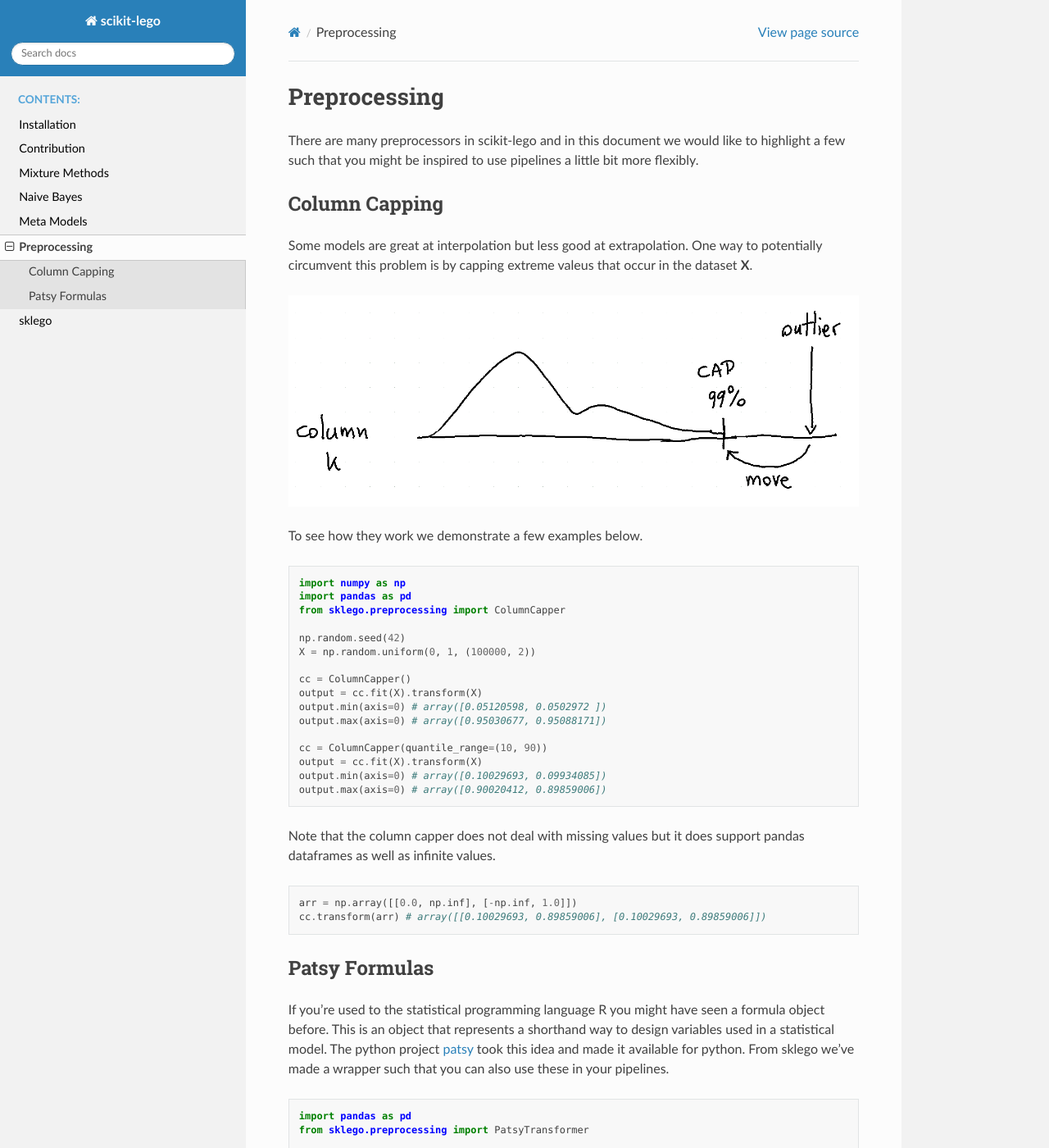
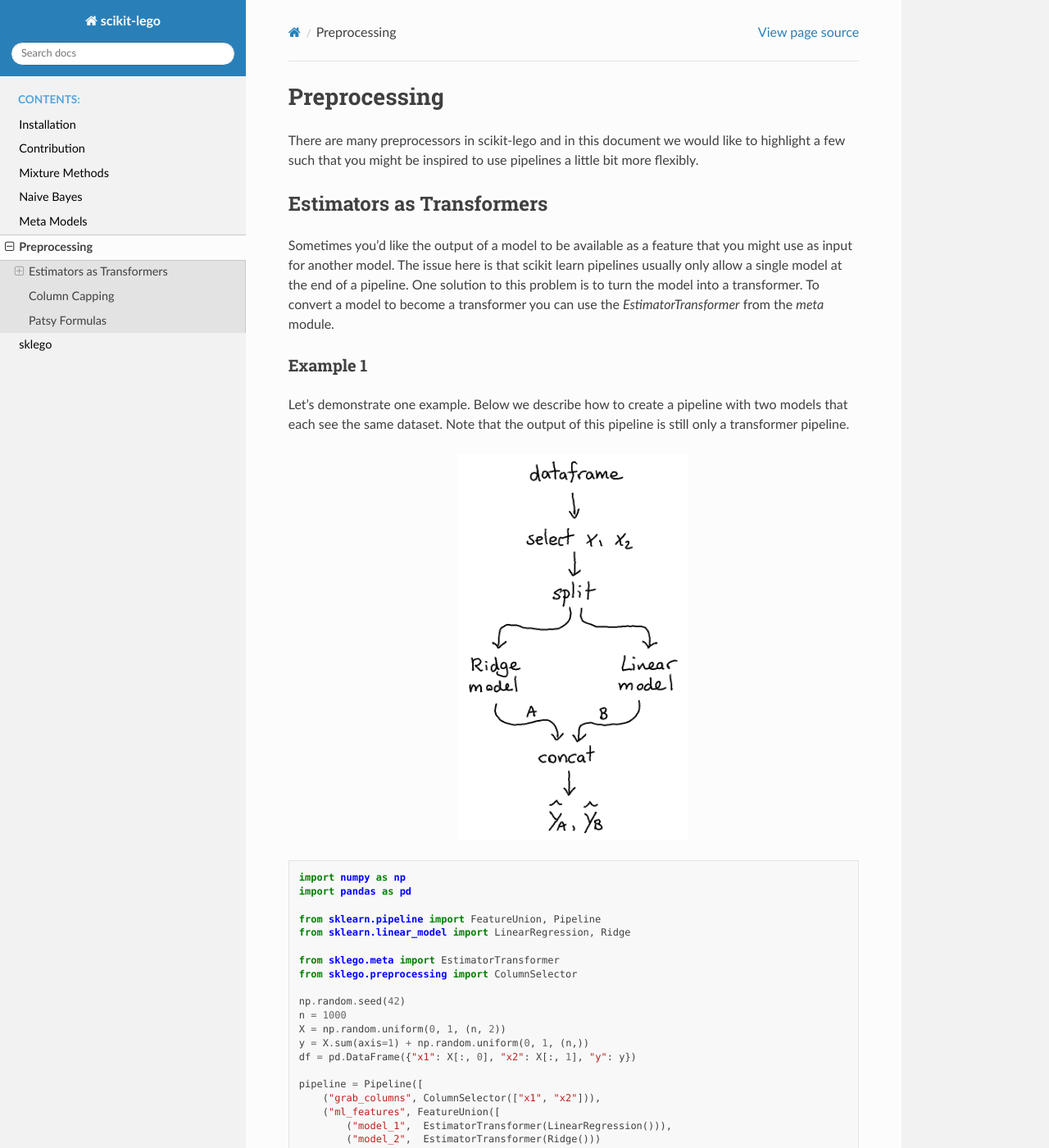
Before and after one commit to koaning/scikit-lego, a Sphinx documentation site: the page built from doc/preprocessing.rst, in a window 1280 px wide and 1400 px high. Shown: the whole window at 82% size. Built offline with Sphinx 7.4.7 and the Read the Docs theme 2.0.0, drawn with Linux system fonts in a browser that asks for light colours; some of the changed text lies outside the part shown.

Commit message:
added moar docs and bumped version!

```diff
--- a/doc/preprocessing.rst
+++ b/doc/preprocessing.rst
@@ -4,6 +4,81 @@ Preprocessing
 There are many preprocessors in scikit-lego and in this document we
 would like to highlight a few such that you might be inspired to use
 pipelines a little bit more flexibly.
+
+Estimators as Transformers
+**************************
+
+Sometimes you'd like the output of a model to be available as a feature
+that you might use as input for another model. The issue here is that
+scikit learn pipelines usually only allow a single model at the end of
+a pipeline. One solution to this problem is to turn the model into a transformer.
+To convert a model to become a transformer you can use the `EstimatorTransformer`
+from the `meta` module.
+
+Example 1
+---------
+
+Let's demonstrate one example. Below we describe how to create a pipeline
+with two models that each see the same dataset. Note that the output of this
+pipeline is still only a transformer pipeline.
+
+.. image:: _static/estimator-transformer-1.png
+
+.. code-block:: python
+
+    import numpy as np
+    import pandas as pd
+
+    from sklearn.pipeline import FeatureUnion, Pipeline
+    from sklearn.linear_model import LinearRegression, Ridge
+
+    from sklego.meta import EstimatorTransformer
+    from sklego.preprocessing import ColumnSelector
+
+    np.random.seed(42)
+    n = 1000
+    X = np.random.uniform(0, 1, (n, 2))
+    y = X.sum(axis=1) + np.random.uniform(0, 1, (n,))
+    df = pd.DataFrame({"x1": X[:, 0], "x2": X[:, 1], "y": y})
+
+    pipeline = Pipeline([
+        ("grab_columns", ColumnSelector(["x1", "x2"])),
+        ("ml_features", FeatureUnion([
+            ("model_1",  EstimatorTransformer(LinearRegression())),
+            ("model_2",  EstimatorTransformer(Ridge()))
+        ]))
+    ])
+
+    pipeline.fit(df, y).transform(df)
+
+
+
+Example 2
+---------
+
+Here's another example that works a little bit differently. Here
+we have two models that each see different data.
+
+.. image:: _static/estimator-transformer-2.png
+
+.. code-block:: python
+
+    pipeline = Pipeline([
+        ("grab_columns", ColumnSelector(["x1", "x2"])),
+        ("ml_features", FeatureUnion([
+            ("p1", Pipeline([
+                ("grab1", ColumnSelector(["x1"])),
+                ("mod1", EstimatorTransformer(LinearRegression()))
+            ])),
+            ("p2", Pipeline([
+                ("grab2", ColumnSelector(["x2"])),
+                ("mod2", EstimatorTransformer(LinearRegression()))
+            ]))
+        ]))
+    ])
+
+    pipeline.fit(df, y).transform(df)
+
 
 Column Capping
 **************
--- a/sklego/__init__.py
+++ b/sklego/__init__.py
@@ -1 +1 @@
-__version__ = "0.1.6"
+__version__ = "0.1.7"
```
Also changed, not shown: doc/_static/estimator-transformer-1.png (added), doc/_static/estimator-transformer-2.png (added).
